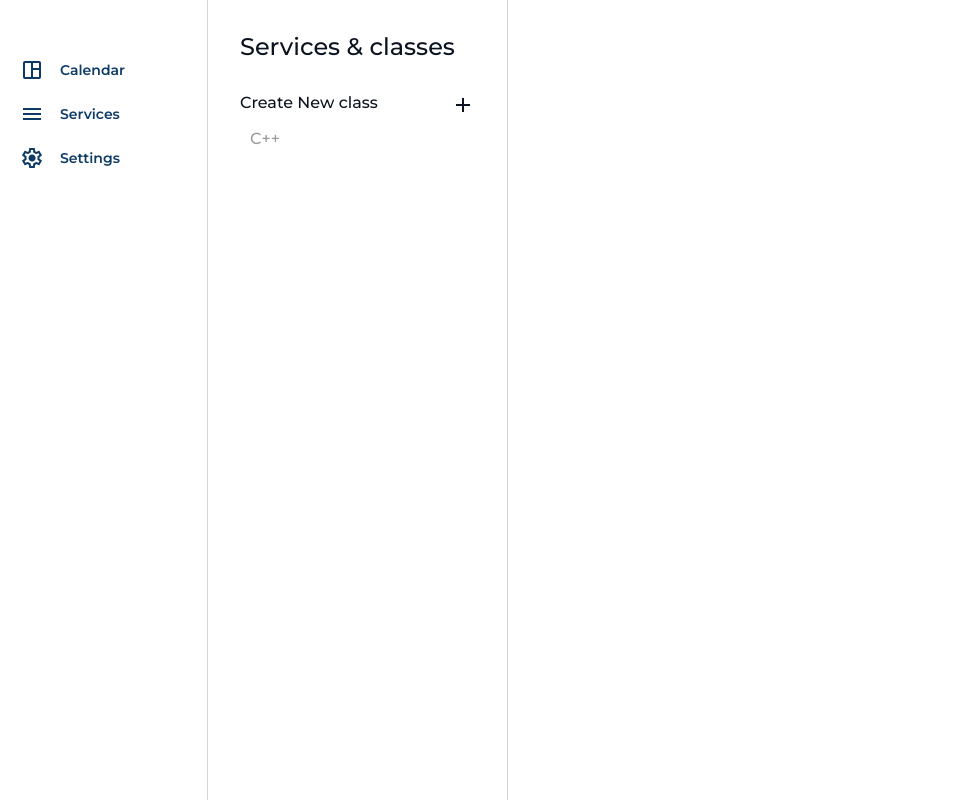
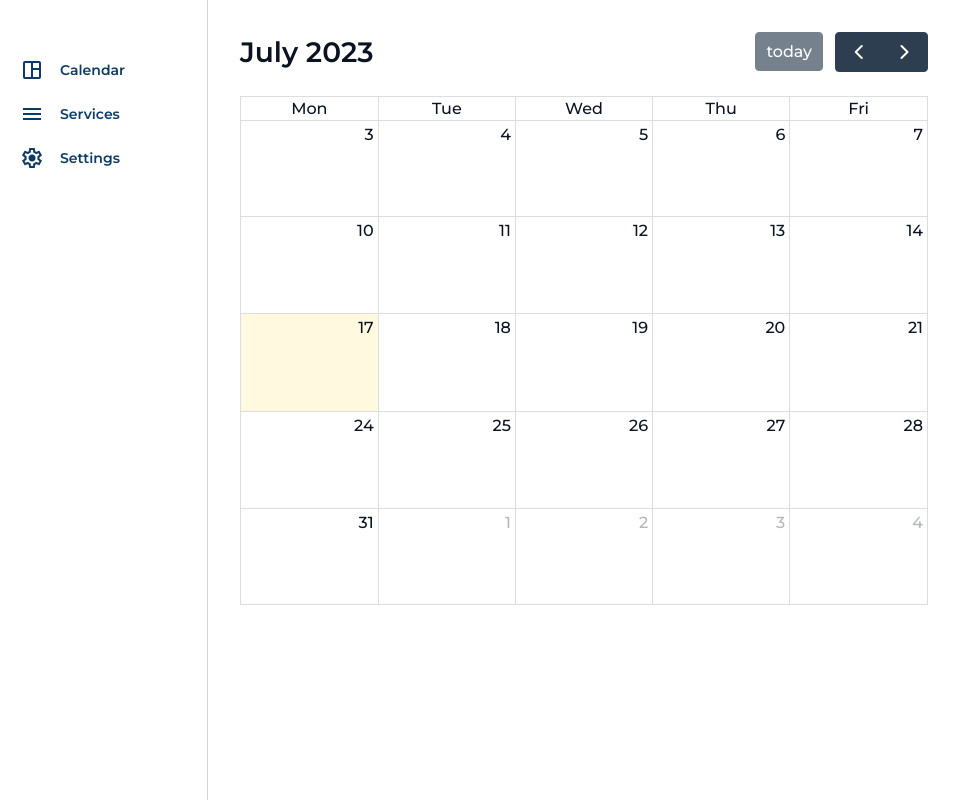
Before and after one commit to rakshyak-98/bookish-buddies, a React (Vite) app in the folder pwa/: page / in a window 1280 px wide. Shown: the whole page, without its empty margins (0-969 px from the left). Built offline with nearby package versions, Linux system fonts and the light colour scheme.

Commit message:
new: full calendar component package.

```diff
--- a/pwa/package.json
+++ b/pwa/package.json
@@ -10,6 +10,9 @@
     "preview": "vite preview"
   },
   "dependencies": {
+    "@fullcalendar/core": "^6.1.8",
+    "@fullcalendar/daygrid": "^6.1.8",
+    "@fullcalendar/react": "^6.1.8",
     "react": "^18.2.0",
     "react-dom": "^18.2.0",
     "react-icons": "^4.10.1",
--- a/pwa/src/App.jsx
+++ b/pwa/src/App.jsx
@@ -2,15 +2,11 @@ import Layout from "./components/Layout";
 import Nav from "./components/Nav";
 import Action from "./components/Action"
 import LoginForm from "./components/LoginForm";
-import { useEffect, useState } from "react";
-
+// import { useEffect, useState } from "react";
+const isAuthenticated =  true
 
 function App() {
-    const [isAuthenticated, setAuthenticated] = useState(false);
-
-    useEffect(() => {
-        setAuthenticated(true);
-    }, []);
+    // const [isAuthenticated, setAuthenticated] = useState(true);
 
     return (
         <>
--- a/pwa/src/components/Action.module.css
+++ b/pwa/src/components/Action.module.css
@@ -6,8 +6,3 @@
 .notificationHeader h2{
     font-size: 20px;
 }
-
-span:hover{
-    color: var(--color-red-pantone);
-    cursor: pointer;
-}
--- /dev/null
+++ b/pwa/src/components/Calendar.jsx
@@ -0,0 +1,20 @@
+import FullCalendar from "@fullcalendar/react";
+import dayGridPlugin from "@fullcalendar/daygrid";
+import { styled } from "styled-components";
+const Wrapper = styled.div`
+    overflow: scroll;
+    height: 100vh;
+    padding: 2rem;
+`;
+export default function Calendar() {
+    return (
+        <Wrapper>
+            <FullCalendar
+                plugins={[dayGridPlugin]}
+                initialView="dayGridMonth"
+                weekends={false}
+                events={[]}
+            />
+        </Wrapper>
+    );
+}
--- a/pwa/src/components/Layout.jsx
+++ b/pwa/src/components/Layout.jsx
@@ -1,7 +1,8 @@
 import styled from "styled-components";
 // import AdminProfile from "../pages/AdminProfile";
 // import Student from "../pages/Student";
-import Teacher from "../pages/Teacher";
+// import Teacher from "../pages/Teacher";
+import Calendar from "./Calendar";
 
 const Container = styled.div`
     display: grid;
@@ -33,10 +34,9 @@ export default function Layout({ left: Nav, center: Main, right: Action}) {
                 <Nav role={"student"}/>
             </Left>
             <Center>
-                <Teacher />
+                <Calendar />
             </Center>
             <Right>
-                {/* <Action /> */}
             </Right>
         </Container>
     );
```
Also changed, not shown: 1 other file (tests, documents, lock files or other folders).
